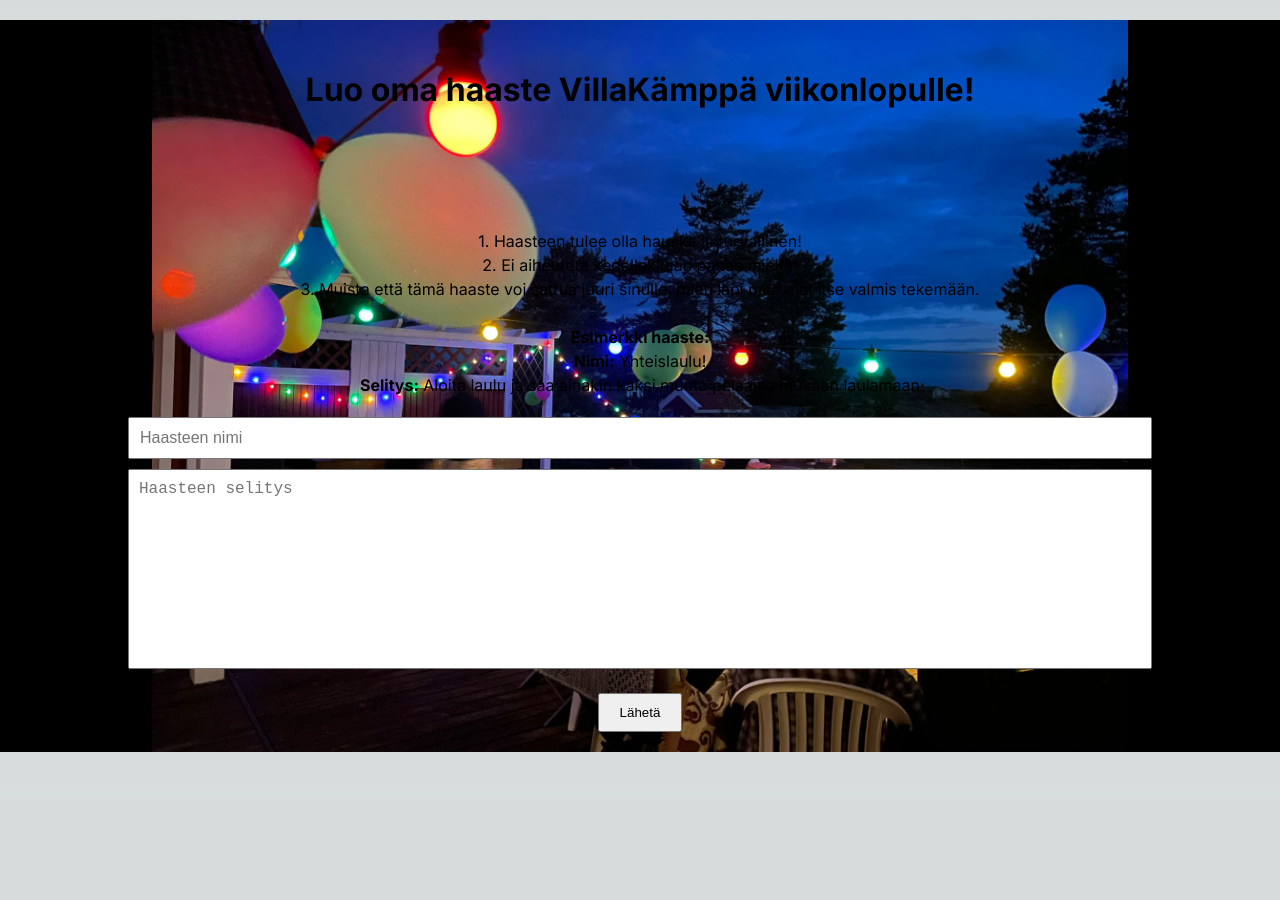
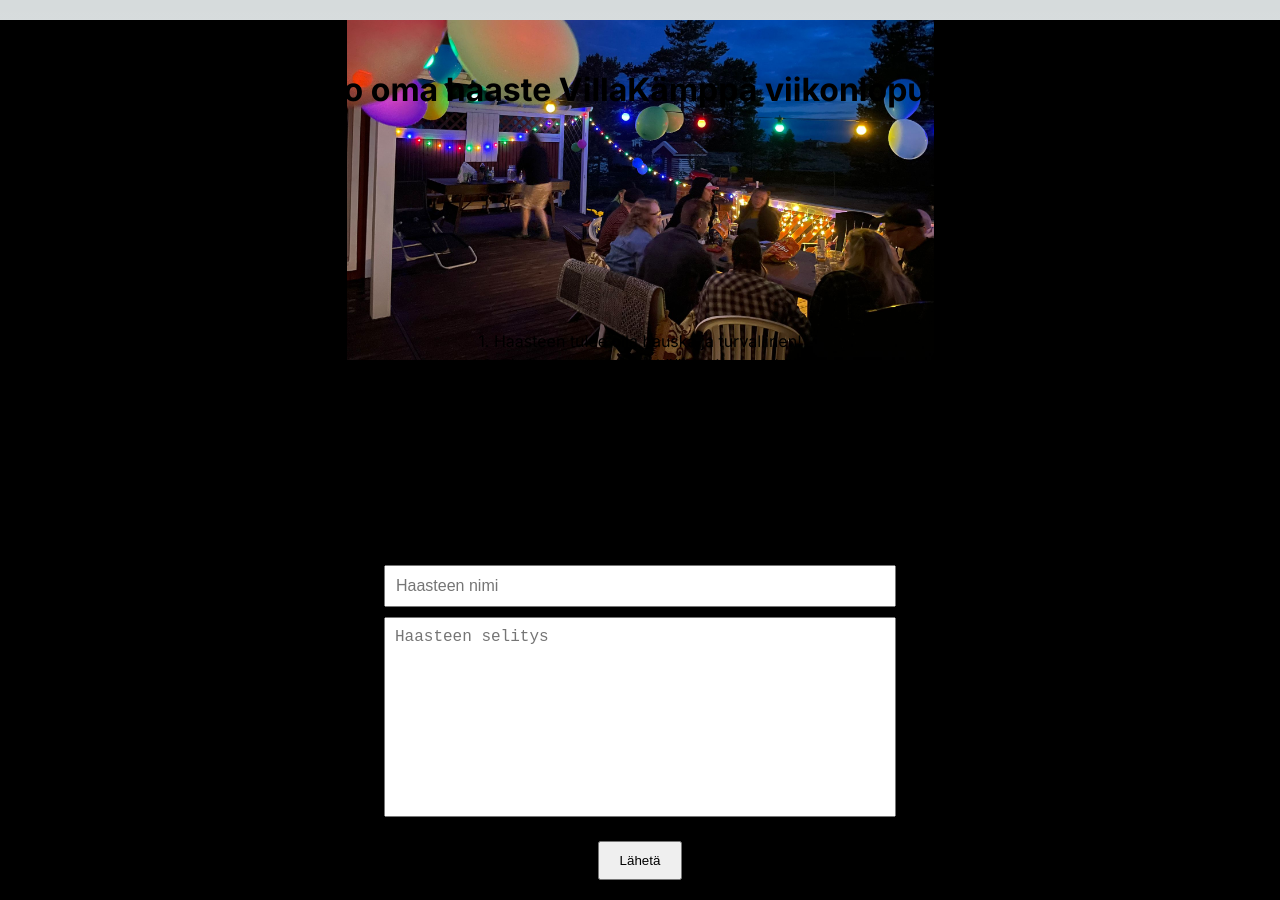
Before and after one commit to xWilQ/challenge-app, a Next.js app: page / in a window 1280 px wide. Before the commit the page ends 800 px from the top, so only its background shows below. Built offline with nearby package versions, Linux system fonts and the light colour scheme; no server answers.

Commit message:
made the layot better for desktop version, for the submit challenge page

```diff
--- a/app/page.module.css
+++ b/app/page.module.css
@@ -1,3 +1,5 @@
+
+@media (max-width: 900px) {
   .container {
     background-color: #000000;
     background-image: url('./images/kalajoki2023.jpg');
@@ -6,7 +8,6 @@
     background-size: contain;
     text-align: center;
   }
-
   .logo {
     text-align: center;
     font-size: 16px;
@@ -51,3 +52,61 @@
     padding: 10px 20px;
     margin-bottom: 20px;
   }
+}
+
+@media (min-width: 900px) {
+  .container {
+    background-color: #000000;
+    background-image: url('./images/kalajoki2023.jpg');
+    background-repeat: no-repeat;
+    background-position: top;
+    background-size: auto 50%;
+    background-position-x: center;
+    background-position-y: -100px;
+    text-align: center;
+  }
+  .logo {
+    text-align: center;
+    font-size: 16px;
+    margin-top: 20px;
+    margin-bottom: 20px;
+    padding-top: 50px;
+    padding-left: 10px;
+    padding-right: 10px;
+   }
+
+  .form {
+    padding-top: 200px;
+    padding-left: 30%;
+    padding-right: 30%;
+    text-align: center;
+  }
+
+  .rules{
+    text-align: center;
+    font-size: 16px;
+    margin-bottom: 20px;
+    line-height: 1.5;
+  }
+
+  .name {
+    width: 100%;
+    padding: 10px;
+    margin-bottom: 10px;
+    font-size: 16px;
+  }
+
+  .description {
+    width: 100%;
+    height: 200px;
+    padding: 10px;
+    font-size: 16px;
+    margin-bottom: 20px;
+    resize: none;
+  }
+
+  .button {
+    padding: 10px 20px;
+    margin-bottom: 20px;
+  }
+}
```
Lines whose indentation alone changed are shown as unchanged.
